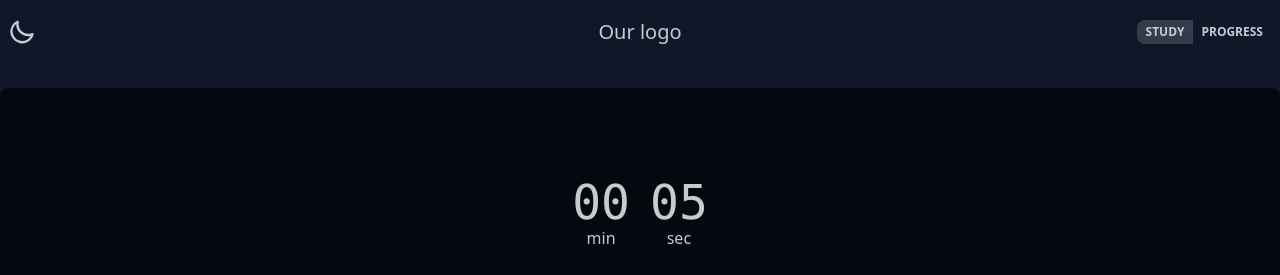
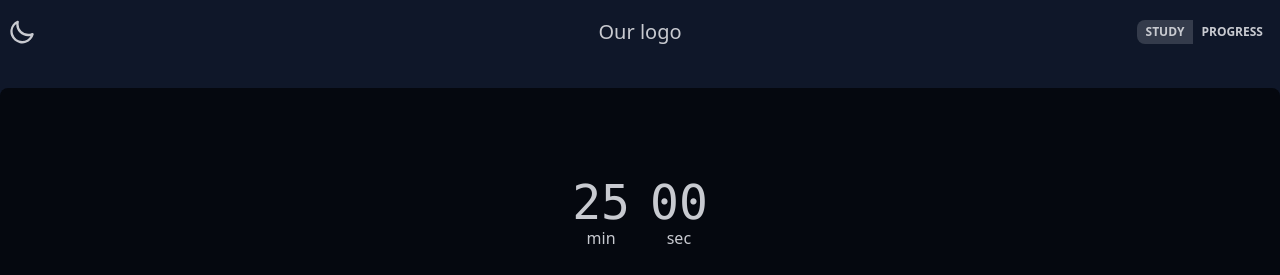
Before and after one commit to etretf/pomodoro-app, a React (Vite) app in the folder pomodoro-react/: page / in a window 1280 px wide. Shown: the top 275 px of the page. Built offline with nearby package versions, Linux system fonts and the light colour scheme.

Commit message:
Fixing timer sessions

```diff
--- /dev/null
+++ b/package.json
@@ -0,0 +1,6 @@
+{
+  "dependencies": {
+    "chart.js": "^4.4.0",
+    "react-chartjs-2": "^5.2.0"
+  }
+}
--- a/pomodoro-react/src/components/Home.jsx
+++ b/pomodoro-react/src/components/Home.jsx
@@ -24,7 +24,6 @@ export default function Home() {
     if(time === 0 && isCounting === true){
       setIsCounting(false);
       setNumSessions(numSessions+1);
-      console.log('hi');
     }
     if(isCounting && time > -1){
       const increment = setInterval(handleDecrement, 1000);
@@ -32,19 +31,21 @@ export default function Home() {
         clearInterval(increment);
       }
     }
+    console.log(sessionType);
+    console.log(numSessions);
   }, [isCounting, time]);
 
   useEffect(() => {
-    if(numSessions % 8 === 0 && numSessions !== 0){
+    if(numSessions % 7 === 0 && numSessions !== 0){
       setTime(longBreakTime);
       setSessionType('long break');
     }
     else if(numSessions % 2 === 0){
-      setTime(testTime);
+      setTime(studyTime);
       setSessionType('study');
     }
     else{
-      setTime(breakTest);
+      setTime(breakTime);
       setSessionType('short break');
     }
     // console.log(numSessions);
```
Also changed, not shown: 1 other file (tests, documents, lock files or other folders).
